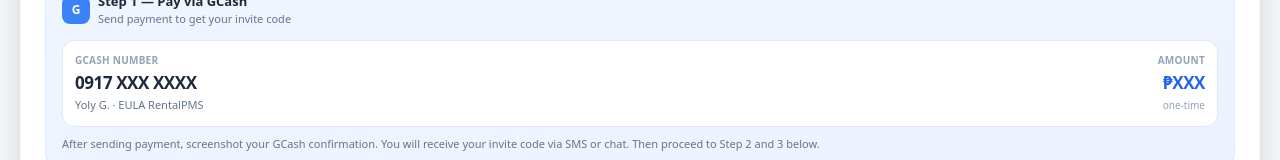
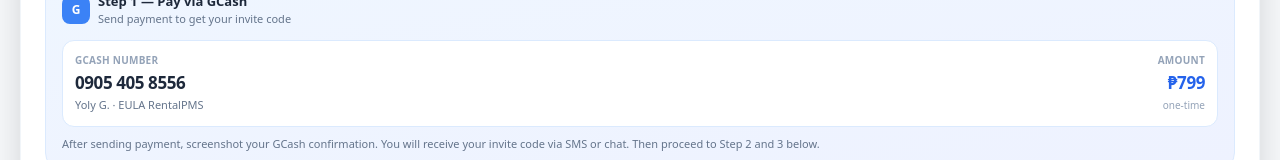
Before and after one commit to Yolymar1208/RentalPMS, a Next.js app: page / in a window 1280 px wide. Both pictures are taken after a click on the button "Sign Up". Shown: the part 575-735 px from the top of the page. Built offline with nearby package versions, Linux system fonts and the light colour scheme.

Commit message:
Update PropManager.jsx

```diff
--- a/components/PropManager.jsx
+++ b/components/PropManager.jsx
@@ -469,12 +469,12 @@
                   <div className="bg-white rounded-xl p-3 border border-blue-100 flex items-center justify-between mb-2">
                     <div>
                       <p className="text-[10px] font-bold text-slate-400 uppercase tracking-wide">GCash Number</p>
-                      <p className="text-[17px] font-extrabold text-slate-800 tracking-tight mt-0.5">0917 XXX XXXX</p>
+                      <p className="text-[17px] font-extrabold text-slate-800 tracking-tight mt-0.5">0905 405 8556</p>
                       <p className="text-[11px] text-slate-500 mt-0.5">Yoly G. · EULA RentalPMS</p>
                     </div>
                     <div className="text-right">
                       <p className="text-[10px] font-bold text-slate-400 uppercase tracking-wide">Amount</p>
-                      <p className="text-[17px] font-extrabold text-blue-600 tracking-tight mt-0.5">₱XXX</p>
+                      <p className="text-[17px] font-extrabold text-blue-600 tracking-tight mt-0.5">₱799</p>
                       <p className="text-[10px] text-slate-400 mt-0.5">one-time</p>
                     </div>
                   </div>
```
